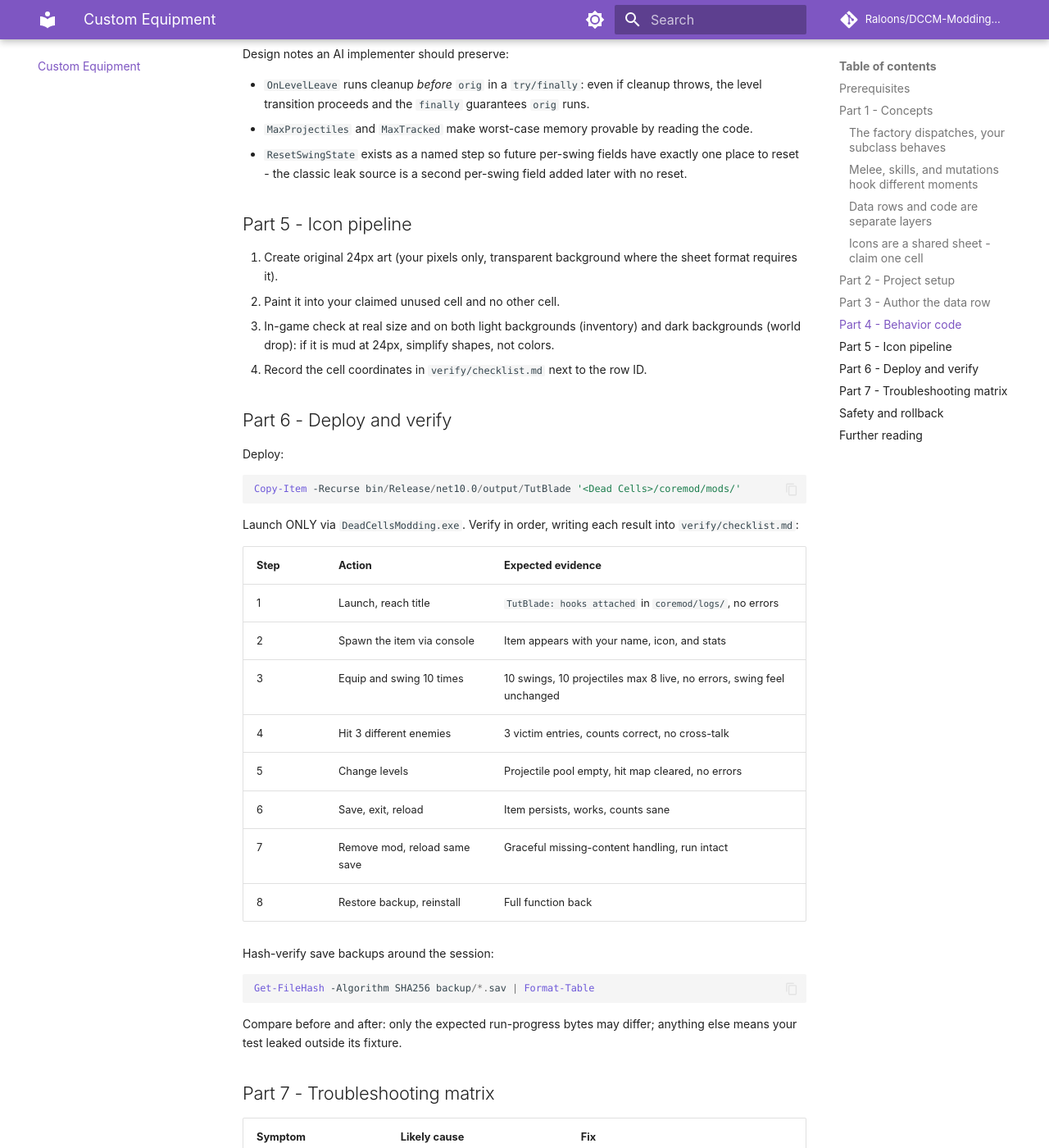
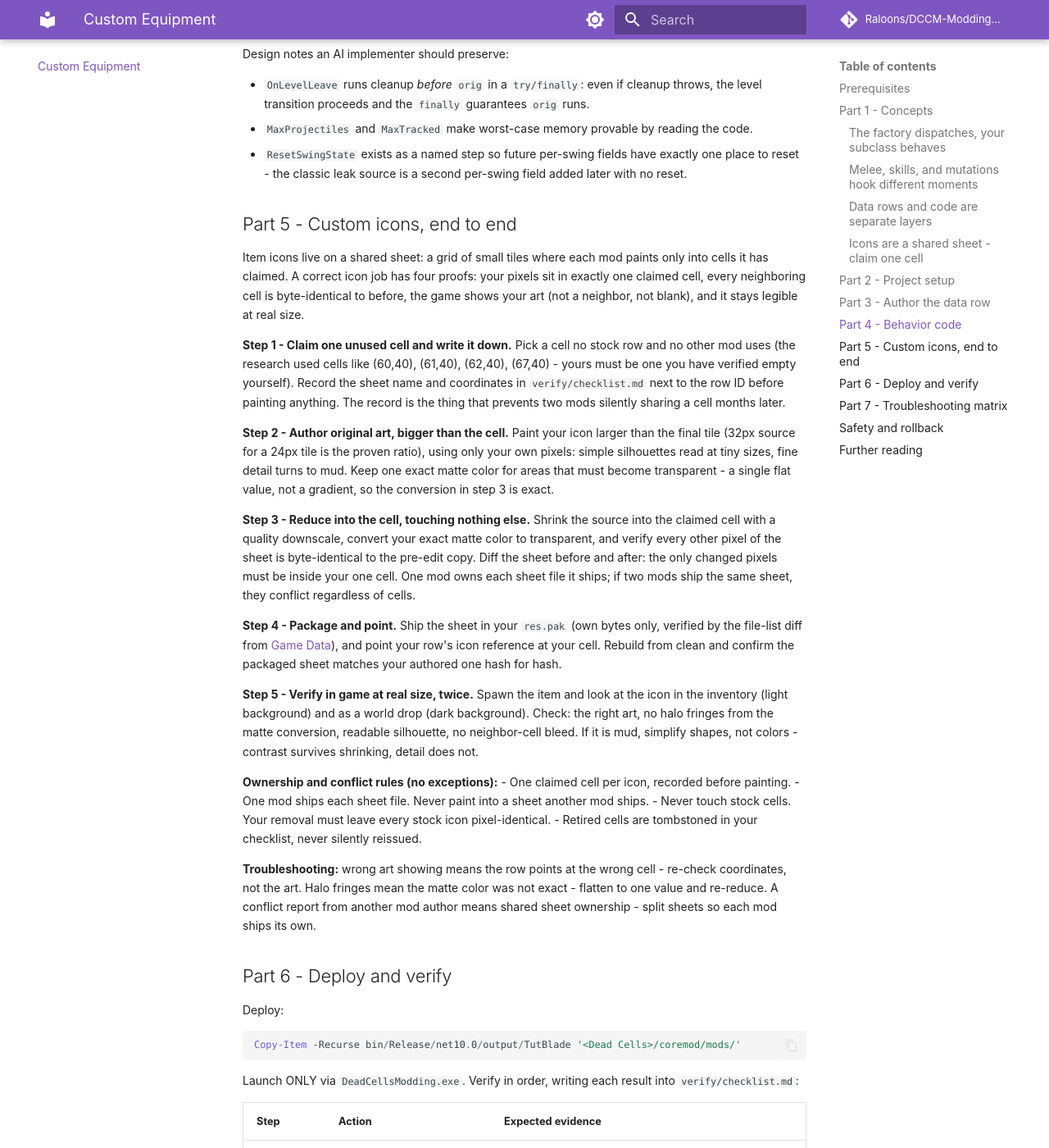
Before and after one commit to Raloons/DCCM-Modding-Handbook, an MkDocs documentation site: the page built from docs/custom-equipment/index.md, in a window 1280 px wide and 1400 px high, scrolled down 4993 px. Shown: the whole window at 82% size. Built offline with MkDocs 1.6.1 and Material for MkDocs 9.7.7, drawn with Linux system fonts in a browser that asks for light colours; comment, search, counter and statistics services are not loaded.

Commit message:
Expand Custom Equipment icon pipeline into full section

```diff
--- a/docs/custom-equipment/index.md
+++ b/docs/custom-equipment/index.md
@@ -229,12 +229,27 @@ Design notes an AI implementer should preserve:
 - `MaxProjectiles` and `MaxTracked` make worst-case memory provable by reading the code.
 - `ResetSwingState` exists as a named step so future per-swing fields have exactly one place to reset - the classic leak source is a second per-swing field added later with no reset.
 
-## Part 5 - Icon pipeline
+## Part 5 - Custom icons, end to end
 
-1. Create original 24px art (your pixels only, transparent background where the sheet format requires it).
-2. Paint it into your claimed unused cell and no other cell.
-3. In-game check at real size and on both light backgrounds (inventory) and dark backgrounds (world drop): if it is mud at 24px, simplify shapes, not colors.
-4. Record the cell coordinates in `verify/checklist.md` next to the row ID.
+Item icons live on a shared sheet: a grid of small tiles where each mod paints only into cells it has claimed. A correct icon job has four proofs: your pixels sit in exactly one claimed cell, every neighboring cell is byte-identical to before, the game shows your art (not a neighbor, not blank), and it stays legible at real size.
+
+**Step 1 - Claim one unused cell and write it down.** Pick a cell no stock row and no other mod uses (the research used cells like (60,40), (61,40), (62,40), (67,40) - yours must be one you have verified empty yourself). Record the sheet name and coordinates in `verify/checklist.md` next to the row ID before painting anything. The record is the thing that prevents two mods silently sharing a cell months later.
+
+**Step 2 - Author original art, bigger than the cell.** Paint your icon larger than the final tile (32px source for a 24px tile is the proven ratio), using only your own pixels: simple silhouettes read at tiny sizes, fine detail turns to mud. Keep one exact matte color for areas that must become transparent - a single flat value, not a gradient, so the conversion in step 3 is exact.
+
+**Step 3 - Reduce into the cell, touching nothing else.** Shrink the source into the claimed cell with a quality downscale, convert your exact matte color to transparent, and verify every other pixel of the sheet is byte-identical to the pre-edit copy. Diff the sheet before and after: the only changed pixels must be inside your one cell. One mod owns each sheet file it ships; if two mods ship the same sheet, they conflict regardless of cells.
+
+**Step 4 - Package and point.** Ship the sheet in your `res.pak` (own bytes only, verified by the file-list diff from [Game Data](../game-data/index.md)), and point your row's icon reference at your cell. Rebuild from clean and confirm the packaged sheet matches your authored one hash for hash.
+
+**Step 5 - Verify in game at real size, twice.** Spawn the item and look at the icon in the inventory (light background) and as a world drop (dark background). Check: the right art, no halo fringes from the matte conversion, readable silhouette, no neighbor-cell bleed. If it is mud, simplify shapes, not colors - contrast survives shrinking, detail does not.
+
+**Ownership and conflict rules (no exceptions):**
+- One claimed cell per icon, recorded before painting.
+- One mod ships each sheet file. Never paint into a sheet another mod ships.
+- Never touch stock cells. Your removal must leave every stock icon pixel-identical.
+- Retired cells are tombstoned in your checklist, never silently reissued.
+
+**Troubleshooting:** wrong art showing means the row points at the wrong cell - re-check coordinates, not the art. Halo fringes mean the matte color was not exact - flatten to one value and re-reduce. A conflict report from another mod author means shared sheet ownership - split sheets so each mod ships its own.
 
 ## Part 6 - Deploy and verify
 
```
